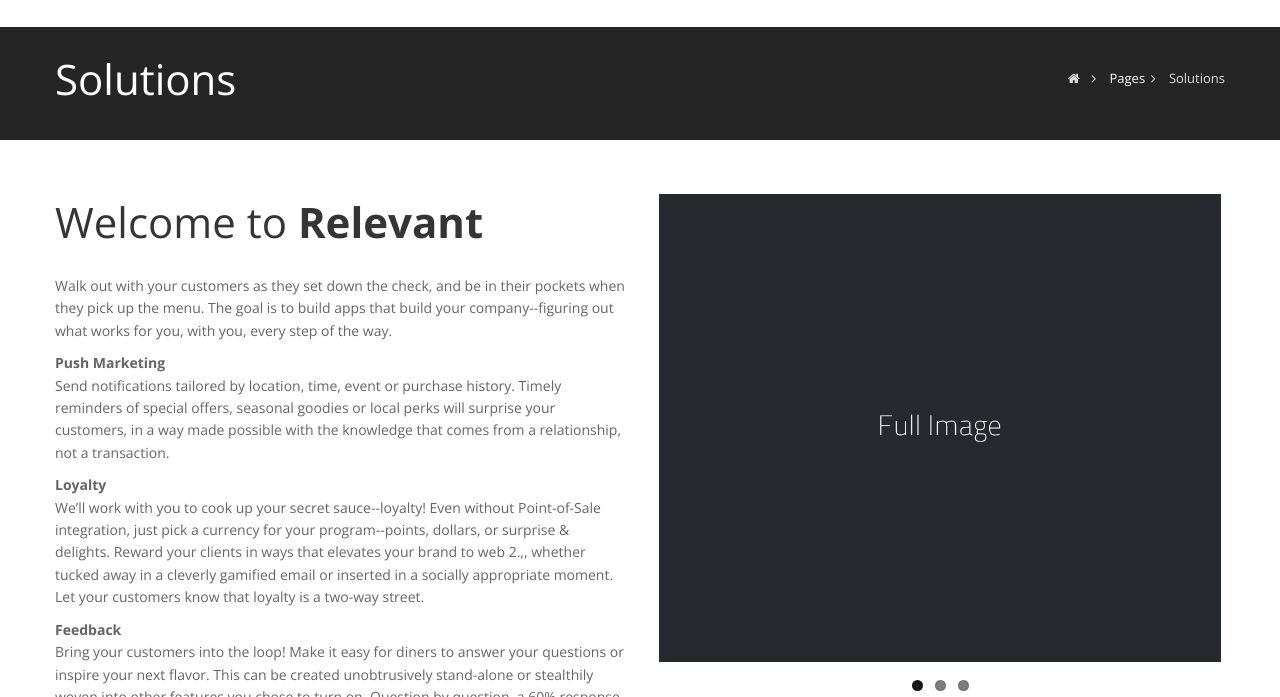
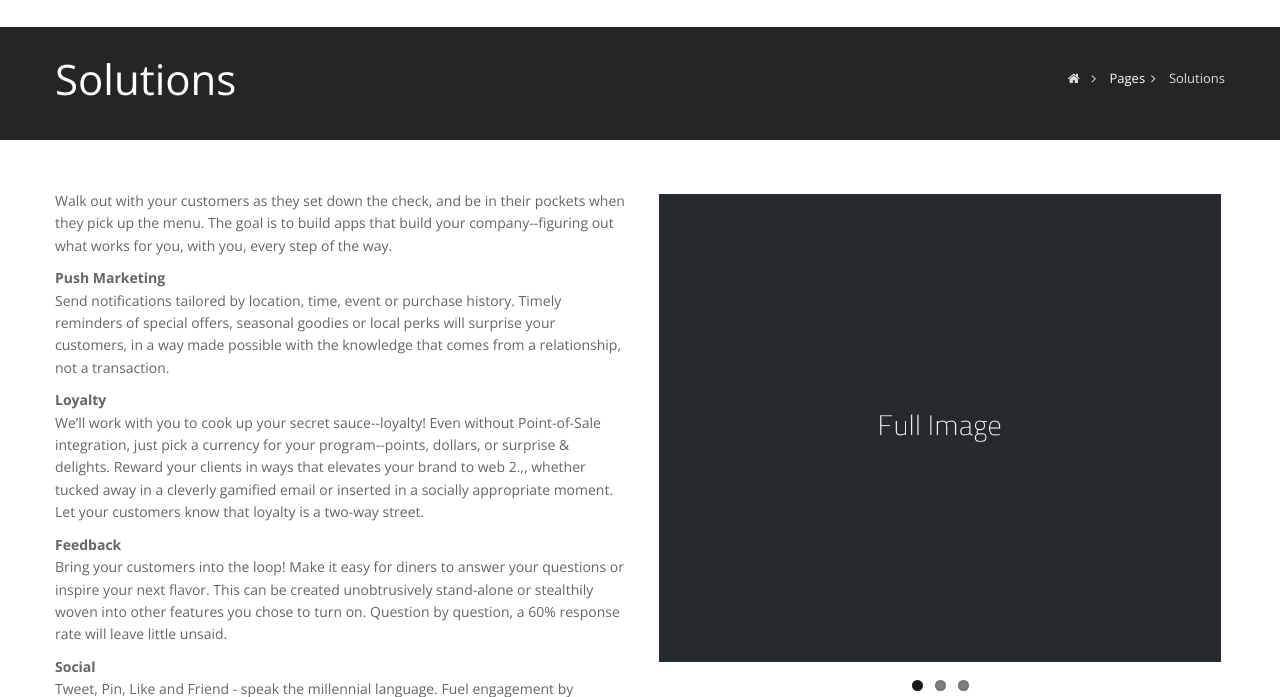
Before and after one commit to corydiamand/relevant, a plain HTML site: page Template/solutions.html in a window 1280 px wide. Shown: the part 103-800 px from the top of the page. Drawn offline with nearby package versions, Linux system fonts and the light colour scheme.

Commit message:
remove welcome to relevant

```diff
--- a/Template/solutions.html
+++ b/Template/solutions.html
@@ -140,7 +140,7 @@
 	<div class="container">
 		<div class="row">
 			<div class="span6">
-				<h2>Welcome to <strong>Relevant</strong></h2>
+				<!-- <h2>Welcome to <strong>Relevant</strong></h2> -->
 				<p>
 					Walk out with your customers as they set down the check, and be in their pockets when they pick up the menu.
 					The goal is to build apps that build your company--figuring out what works for you, with you, every step of the way.
```
